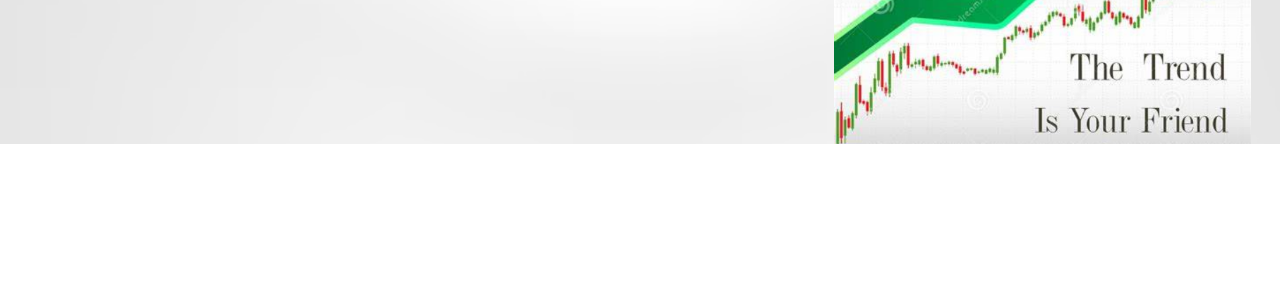
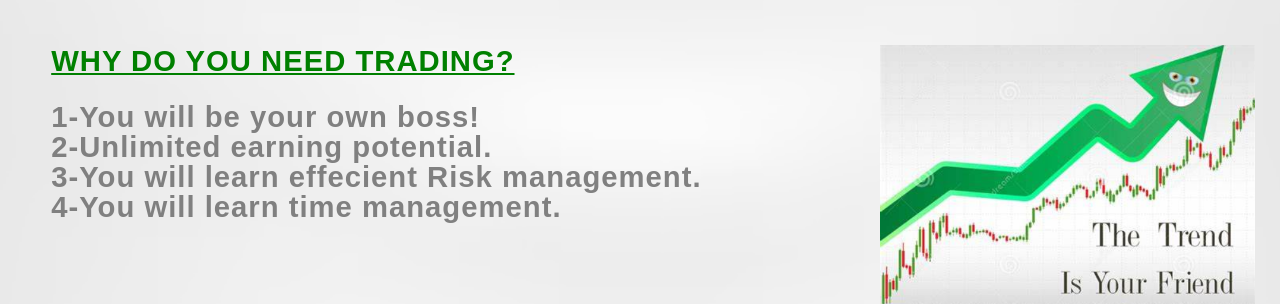
Before and after one commit to Mustafas1998/Portfolio, a plain HTML site: page index.html in a window 1280 px wide. Shown: the part 656-960 px from the top of the page. Before the commit the page ends 800 px from the top, so only its background shows below. Drawn offline with Linux system fonts and the light colour scheme.

Commit message:
New section

```diff
--- a/index.html
+++ b/index.html
@@ -36,5 +36,14 @@
         <li><a href="#">Instagram</a></li>
     </div>
 
+    <div class="Information2">
+        <h1> WHY DO YOU NEED TRADING? </h1>
+        <br>
+        <h3> 1-You will be your own boss! </h3>
+        <h3> 2-Unlimited earning potential. </h3>
+        <h3> 3-You will learn effecient Risk management. </h3>
+        <h3> 4-You will learn time management. </h3>
+
+    </div>
 </body>
 </html>
--- a/styleimage.css
+++ b/styleimage.css
@@ -9,8 +9,8 @@
 .image img
 {
     position: absolute;
-    height: 120%;
-    left: 10%;
+    height: 90%;
+    left: 22%;
     bottom: 0;
 
 }
--- a/styleinformation.css
+++ b/styleinformation.css
@@ -32,3 +32,27 @@
     background: white;
 
 }
+
+.Information2{
+    color: black;
+    font-size: 25px;
+    font-weight: bold;
+    margin-left: 4%;
+    margin-top: 5%;
+}
+
+.Information2 h3{
+    font-size: 18;
+    letter-spacing: 1px;
+    line-height: 30px;
+    color: grey;
+    text-decoration: none;
+}
+
+.Information2 h1{
+    font-size: 40;
+    letter-spacing: 1px;
+    line-height: 24px;
+    color: green;
+    text-decoration: underline;
+}
--- a/stylemain.css
+++ b/stylemain.css
@@ -10,7 +10,7 @@
     background: url(pics/background.PNG);
     background-position: center;
     background-size: cover;
-    height: 100vh;
+    height: 120vh;
     position: relative;
     font-family: sans-serif;
 
```
